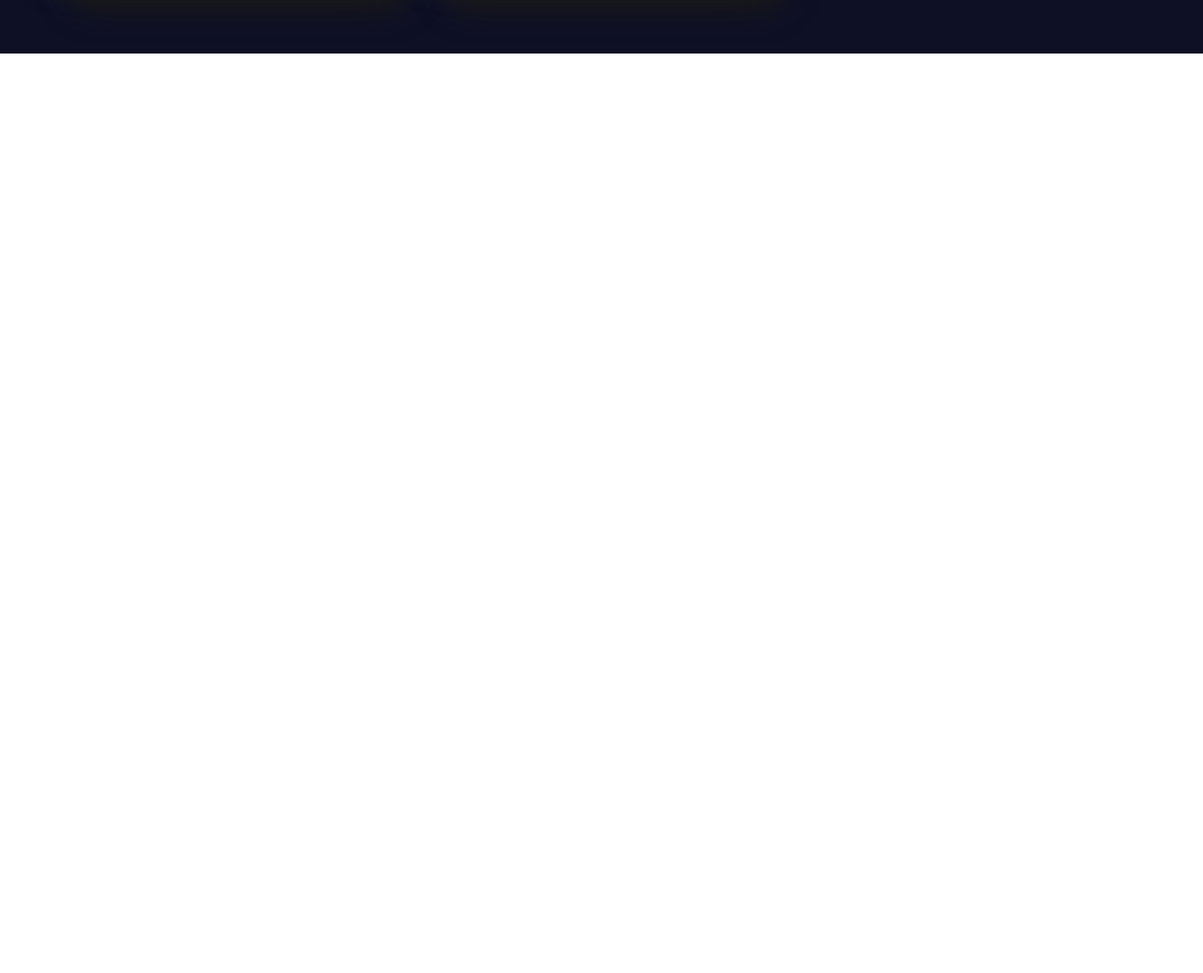
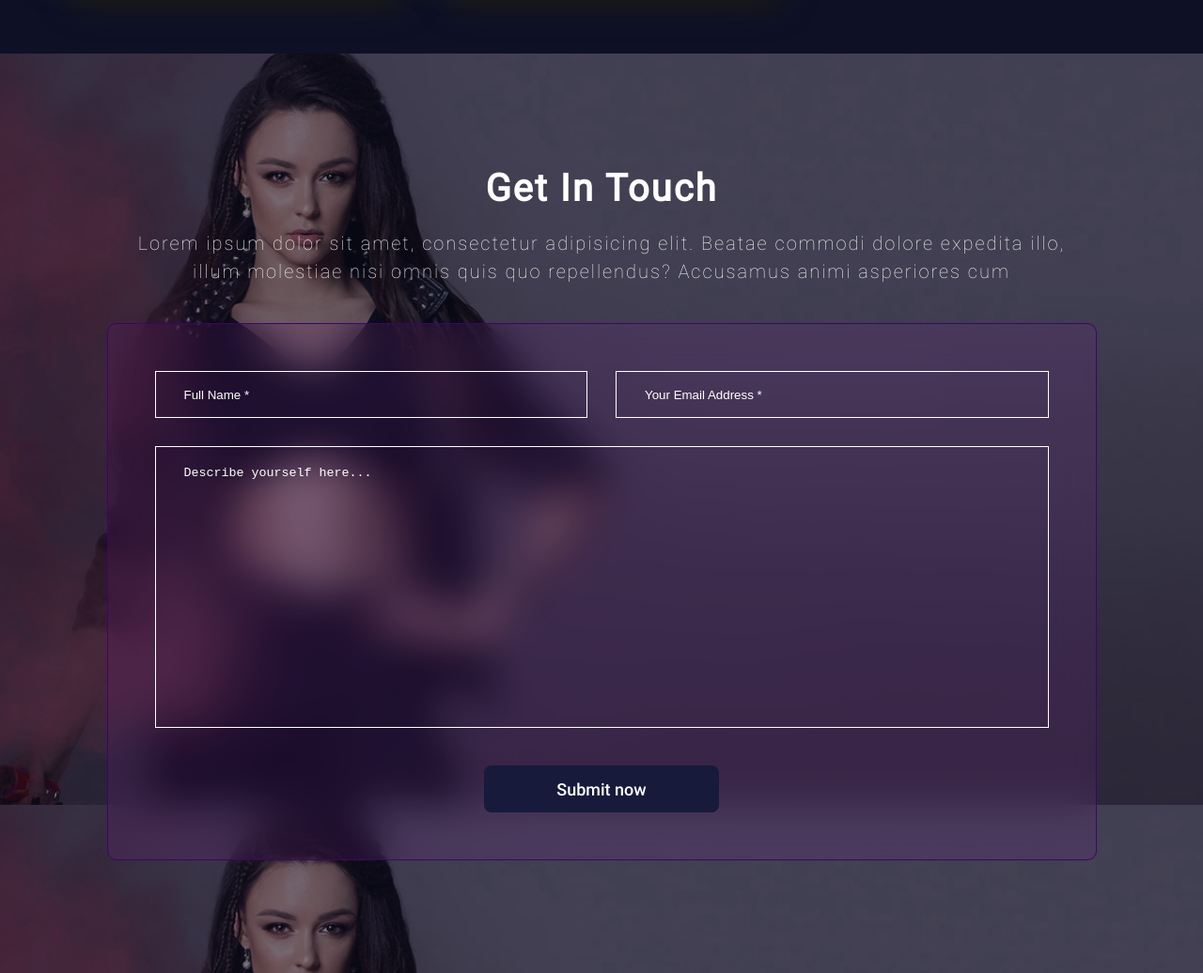
Before and after one commit to Levon1212/portfolio-musician, a plain HTML site: page index.html in a window 1280 px wide. Shown: the part 4470-5506 px from the top of the page at 94% size. Before the commit the page ends 4527 px from the top, so only its background shows below. Drawn offline with nearby package versions, Linux system fonts and the light colour scheme; a web font is replaced by a local one.

Commit message:
get in touch section without functionality

```diff
--- a/assets/styles/responsive.css
+++ b/assets/styles/responsive.css
@@ -178,3 +178,9 @@
     }
     /* Gallery end */
 }
+@media only screen and (max-width: 570px) {
+    .get-in-touch-form input{
+        /*grid-template-columns: repeat(1,1fr);*/
+        grid-column: span 2;
+    }
+}
--- a/assets/styles/style.css
+++ b/assets/styles/style.css
@@ -795,4 +795,118 @@ a{
 }
 /* Gallery end */
 /* Get in touch start */
+#get-in-touch{
+    display: flex;
+    justify-content: center;
+    width: 100%;
+    min-height: 100vh;
+    background-color: #000000;
+    padding: 120px 0;
+    background-image: url("../images/touch-background.jpeg");
+    background-repeat: no-repeat;
+    background-size: cover;
+    background-attachment: fixed;
+    position: relative;
+}
+#get-in-touch .cover{
+    position: absolute;
+    top: 0;
+    left: 0;
+    width: 100%;
+    height: 100%;
+    background-color: rgba(14, 16, 38, 0.51);
+}
+#get-in-touch .main-grid-container{
+    margin: 0;
+    display: flex;
+    justify-content: center;
+    align-items: center;
+}
+.get-in-touch-wrapper{
+    display: flex;
+    flex-direction: column;
+    align-items: center;
+    width: 90%;
+}
+.get-in-touch-wrapper h2{
+    text-align: center;
+    color: #ffffff;
+    font-size: 40px;
+    font-family: Roboto-Regular,sans-serif;
+    letter-spacing: 2px;
+    z-index: 1;
+}
+.get-in-touch-wrapper .subtitle{
+    text-align: center;
+    color: #ffffff;
+    font-size: 20px;
+    font-family: Roboto-Thin,sans-serif;
+    letter-spacing: 2px;
+    margin-top: 20px;
+    padding: 0 20px;
+    line-height: 30px;
+    z-index: 1;
+}
+.get-in-touch-form{
+    display: grid;
+    width: 100%;
+    min-height: 550px;
+    border-radius: 10px;
+    padding: 50px;
+    background-color: rgba(142, 27, 171, 0.13);
+    -webkit-backdrop-filter: blur(5px);
+    backdrop-filter: blur(21px);
+    margin-top: 40px;
+    border: 1px solid #41016c;
+    grid-template-columns: repeat(2,1fr);
+    grid-gap: 30px;
+    align-content: start;
+    justify-content: center;
+}
+.get-in-touch-form input {
+    height: 50px;
+    border: 1px solid #ffffff;
+    outline: none;
+    text-indent: 30px;
+    background-color: transparent;
+    color: #ffffff;
+}
+.get-in-touch-form input::placeholder{
+    color: #ffffff;
+}
+.get-in-touch-form textarea{
+    height: 300px;
+    border: 1px solid #ffffff;
+    outline: none;
+    text-indent: 30px;
+    background-color: transparent;
+    resize: none;
+    grid-column: span 2;
+    padding-top: 20px;
+    color: #ffffff;
+}
+.get-in-touch-form textarea::placeholder{
+    color: #ffffff;
+}
+.button-container{
+    display: grid;
+    grid-column: span 2;
+    justify-content: center;
+}
+.submit-button{
+    width: 250px;
+    border: none;
+    height: 50px;
+    margin-top: 10px;
+    background-color: var(--color2);
+    color: #ffffff;
+    font-family: Roboto-Medium,sans-serif;
+    font-size: 18px;
+    border-radius: 8px;
+    transition: 0.2s;
+}
+.submit-button:hover{
+    background-color: #03094b;
+    cursor: pointer;
+}
 /* Get in touch end */
--- a/index.html
+++ b/index.html
@@ -330,7 +330,27 @@
     </section>
     <!-- Gallery end-->
     <!-- Get in touch start-->
-
+    <section id="get-in-touch">
+        <div class="cover"></div>
+        <div class="main-grid-container">
+            <div class="get-in-touch-wrapper">
+                <h2>Get In Touch</h2>
+                <p class="subtitle">
+                    Lorem ipsum dolor sit amet, consectetur adipisicing elit.
+                    Beatae commodi dolore expedita illo, illum molestiae nisi
+                    omnis quis quo repellendus? Accusamus animi asperiores cum
+                </p>
+                <div class="get-in-touch-form">
+                    <input type="text" name="name" placeholder="Full Name *">
+                    <input type="email" name="email" placeholder="Your Email Address *">
+                    <textarea placeholder="Describe yourself here..."></textarea>
+                    <div class="button-container">
+                        <button class="submit-button">Submit now</button>
+                    </div>
+                </div>
+            </div>
+        </div>
+    </section>
     <!-- Get in touch end-->
     <script async src="scripts/hamburger.js"></script>
     <script src="https://code.jquery.com/jquery-2.2.0.min.js" type="text/javascript"></script>
```
Also changed, not shown: assets/images/touch-background.jpeg (added).
